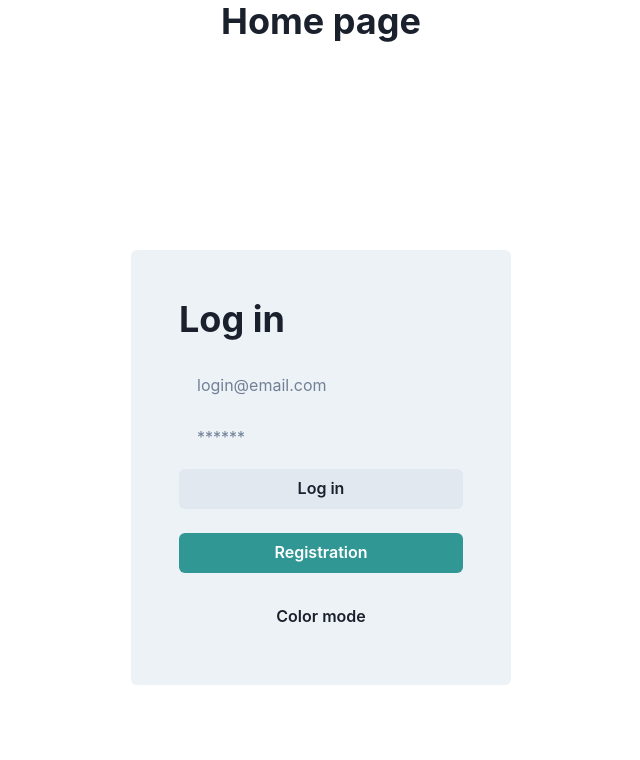
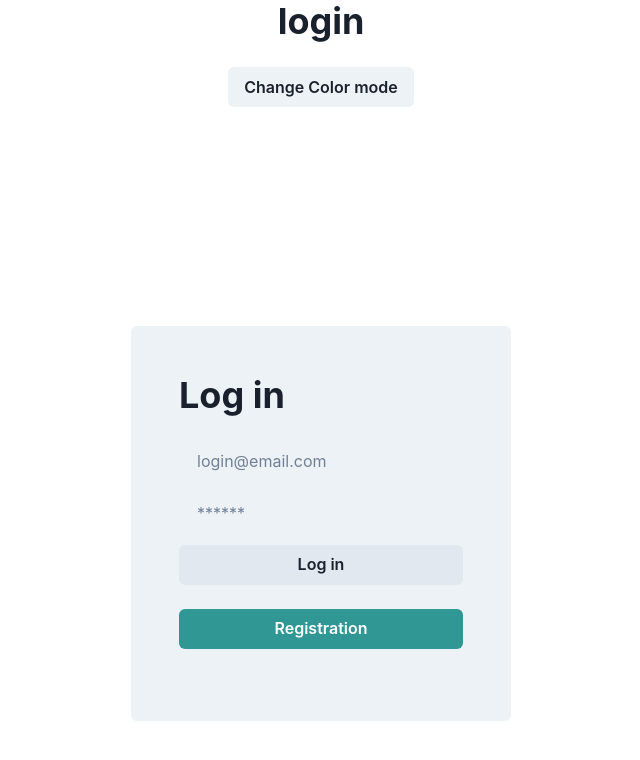
Before and after one commit to fbarrera29/nextJSwTypescript-Objection-Nginx-Jest, a Next.js app in the folder app/: page / in a window 1280 px wide. Shown: the top 760 px of the page, without its empty margins (319-959 px from the left). Built offline with nearby package versions, Linux system fonts and the light colour scheme; no server answers.

Commit message:
Implemented wrapper, header and user pages (userList page and editUser page)

```diff
--- /dev/null
+++ b/app/components/header.tsx
@@ -0,0 +1,14 @@
+import React from 'react';
+import { Flex, useColorMode, Button } from '@chakra-ui/react';
+
+const Header = () => {
+    const { toggleColorMode } = useColorMode();
+
+    return (
+        <Flex direction='row' align='center' mb={4}>
+            <Button onClick={toggleColorMode}>Change Color mode</Button>
+        </Flex>
+    );
+};
+
+export default Header;
--- a/app/components/login.tsx
+++ b/app/components/login.tsx
@@ -3,10 +3,9 @@ import { useAppDispatch } from '../store/hooks';
 import { authActions } from '../store/auth';
 
 import { _login } from '../src/api';
-import { Button, Flex, Heading, Input, useColorMode, useColorModeValue } from '@chakra-ui/react';
+import { Button, Flex, Heading, Input, useColorModeValue } from '@chakra-ui/react';
 
 const Login: React.FC<{ onChangeRegistration: (value: boolean) => void }> = props => {
-    const { toggleColorMode } = useColorMode();
     const formBackground = useColorModeValue('gray.100', 'gray.700');
     const loginBackground = useColorModeValue('gray.200', 'gray.800');
     const [email, setEmail] = useState('');
@@ -43,7 +42,6 @@ const Login: React.FC<{ onChangeRegistration: (value: boolean) => void }> = prop
                 <Button mb={6} colorScheme='teal' onClick={() => props.onChangeRegistration(true)}>
                     Registration
                 </Button>
-                <Button onClick={toggleColorMode}>Color mode</Button>
             </Flex>
         </Flex>
     );
--- a/app/components/registration.tsx
+++ b/app/components/registration.tsx
@@ -1,6 +1,6 @@
 import React, { useState } from 'react';
 import { _registration } from '../src/api';
-import { Button, Flex, Heading, FormControl, FormLabel, Input, useColorMode, useColorModeValue } from '@chakra-ui/react';
+import { Button, Flex, Heading, FormControl, FormLabel, Input, useColorModeValue } from '@chakra-ui/react';
 import { validateEmail } from '../src/utils';
 import { useAppDispatch } from '../store/hooks';
 import { authActions } from '../store/auth';
@@ -10,7 +10,6 @@ const Registration: React.FC<{
     onChangeRegistration: (value: boolean) => void;
 }> = props => {
     const dispatch = useAppDispatch();
-    const { toggleColorMode } = useColorMode();
     const formBackground = useColorModeValue('gray.100', 'gray.700');
     const [formData, setFormData] = useState<User>({
         name: '',
@@ -67,7 +66,7 @@ const Registration: React.FC<{
                 </FormControl>
                 <FormControl isRequired isInvalid={errors.surname === true}>
                     <FormLabel>Surname</FormLabel>
-                    <Input placeholder='First name' name='surname' onChange={handleOnChange} />
+                    <Input placeholder='Surname' name='surname' onChange={handleOnChange} />
                 </FormControl>
                 <FormControl isRequired isInvalid={errors.email === true}>
                     <FormLabel>Email address</FormLabel>
@@ -84,8 +83,6 @@ const Registration: React.FC<{
                 <Button mt={6} colorScheme='teal' onClick={() => props.onChangeRegistration(false)}>
                     Login
                 </Button>
-
-                <Button onClick={toggleColorMode}>Color mode</Button>
             </Flex>
         </Flex>
     );
--- a/app/components/singleUser.tsx
+++ b/app/components/singleUser.tsx
@@ -1,12 +1,18 @@
 import { Button, Card, Heading, WrapItem, Avatar, Stack, CardBody, Text, CardFooter } from '@chakra-ui/react';
 import { _deleteUser } from '../src/api';
 import User from '../src/models/user';
+import Router from 'next/router';
 
 const SingleUser: React.FC<{
     user: User;
     key: number;
+    id: number;
     onDeleteUser: (email: string) => void;
 }> = props => {
+    const goToEditUserPage = () => {
+        Router.push('/user/' + props.id);
+    };
+
     return (
         <Card direction={{ base: 'column', sm: 'row' }} overflow='hidden' variant='outline' pb={4}>
             <WrapItem>
@@ -22,7 +28,7 @@ const SingleUser: React.FC<{
                 </CardBody>
 
                 <CardFooter>
-                    <Button mr={2} variant='solid' colorScheme='blue' onClick={() => props.onDeleteUser(props.user.email)}>
+                    <Button mr={2} variant='solid' colorScheme='blue' onClick={goToEditUserPage}>
                         Edit
                     </Button>
                     <Button variant='solid' colorScheme='blue' onClick={() => props.onDeleteUser(props.user.email)}>
--- a/app/components/userList.tsx
+++ b/app/components/userList.tsx
@@ -29,7 +29,7 @@ const UserList = () => {
 
     return (
         <Flex align='center' direction='column'>
-            {users.length !== 0 && users.map(u => <SingleUser user={u} key={u.id} onDeleteUser={deleteSingleUser} />)}{' '}
+            {users.length !== 0 && users.map(u => <SingleUser user={u} key={u.id} id={u.id} onDeleteUser={deleteSingleUser} />)}{' '}
             <Button mt={6} onClick={getUsers}>
                 Load more
             </Button>
--- /dev/null
+++ b/app/components/wrapper.tsx
@@ -0,0 +1,45 @@
+import { Flex, Heading, Box, Button } from '@chakra-ui/react';
+import { useRouter } from 'next/router';
+import { useEffect } from 'react';
+import { useAppSelector } from '../store/hooks';
+import Router from 'next/router';
+import Header from './header';
+
+interface Props {
+    children: React.ReactNode;
+}
+
+const Wrapper: React.FC<Props> = ({ children }) => {
+    const isAuth = useAppSelector(state => state.auth.isAuthenticated);
+
+    const router = useRouter();
+
+    useEffect(() => {
+        if (isAuth === false && router.route != '/') {
+            Router.push('/');
+        }
+    }, [isAuth]);
+
+    const pageTitle = (pageName: string) => {
+        switch (pageName) {
+            case '/':
+                return 'login';
+            case '/user':
+                return 'User list';
+            case '/user/[userId]':
+                return 'Edit user with id';
+        }
+    };
+
+    return (
+        <Flex height='100vh' align='center' direction='column'>
+            <Box>
+                <Heading mb={6}>{pageTitle(router.route)}</Heading>
+            </Box>
+            <Header></Header>
+            <Box>{children}</Box>
+        </Flex>
+    );
+};
+
+export default Wrapper;
--- a/app/pages/index.tsx
+++ b/app/pages/index.tsx
@@ -1,11 +1,11 @@
-import { Flex, Heading, Box, Button } from '@chakra-ui/react';
 import { useAppSelector } from '../store/hooks';
 import { useEffect } from 'react';
 import { useAppDispatch } from '../store/hooks';
 import { authActions } from '../store/auth';
 import LoginRegistration from '../components/loginRegistration';
 import { _checkToken } from '../src/api';
-import UserList from '../components/userList';
+import Wrapper from '../components/wrapper';
+import Router from 'next/router';
 
 const Home = () => {
     const dispatch = useAppDispatch();
@@ -21,31 +21,14 @@ const Home = () => {
         checking();
     }, []);
 
-    const logout = () => {
-        dispatch(authActions.logout());
-        localStorage.removeItem('token');
+    const renderHome = () => {
+        if (isAuth === true) {
+            Router.push('/user');
+        }
+        return <LoginRegistration />;
     };
 
-    return (
-        <Flex height='100vh' align='center' direction='column'>
-            <Box>
-                <Heading mb={6}>Home page </Heading>
-            </Box>
-            <Box>
-                {isAuth === false ? (
-                    <LoginRegistration />
-                ) : (
-                    <Flex justifyContent='center' direction='column'>
-                        <UserList></UserList>
-
-                        <Button mt={6} onClick={logout}>
-                            Log out
-                        </Button>
-                    </Flex>
-                )}
-            </Box>
-        </Flex>
-    );
+    return <Wrapper>{renderHome()}</Wrapper>;
 };
 
 export default Home;
```
Also changed, not shown: app/pages/user/[userId].tsx (added, +13 -0 lines), app/pages/user/index.tsx (added, +27 -0 lines).
